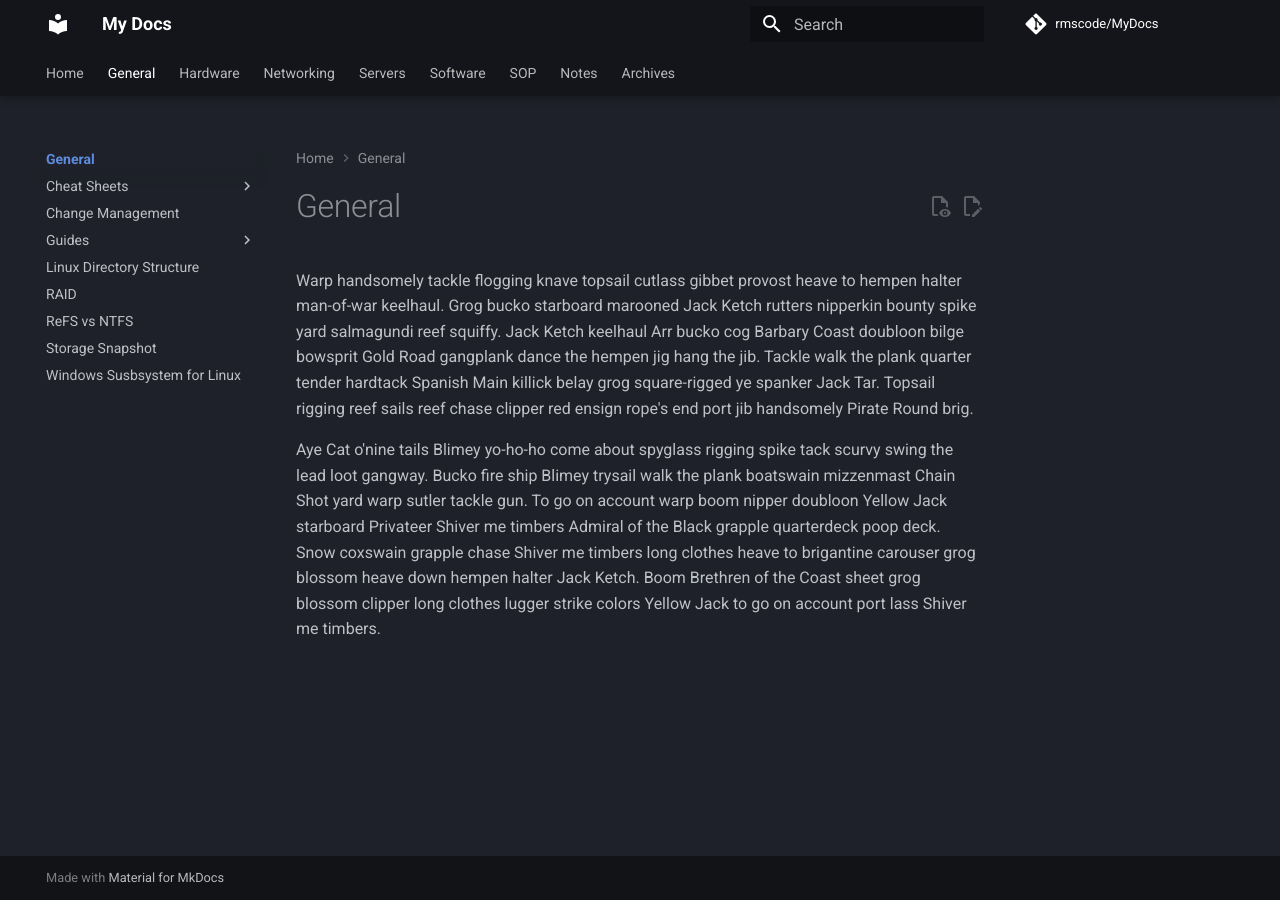
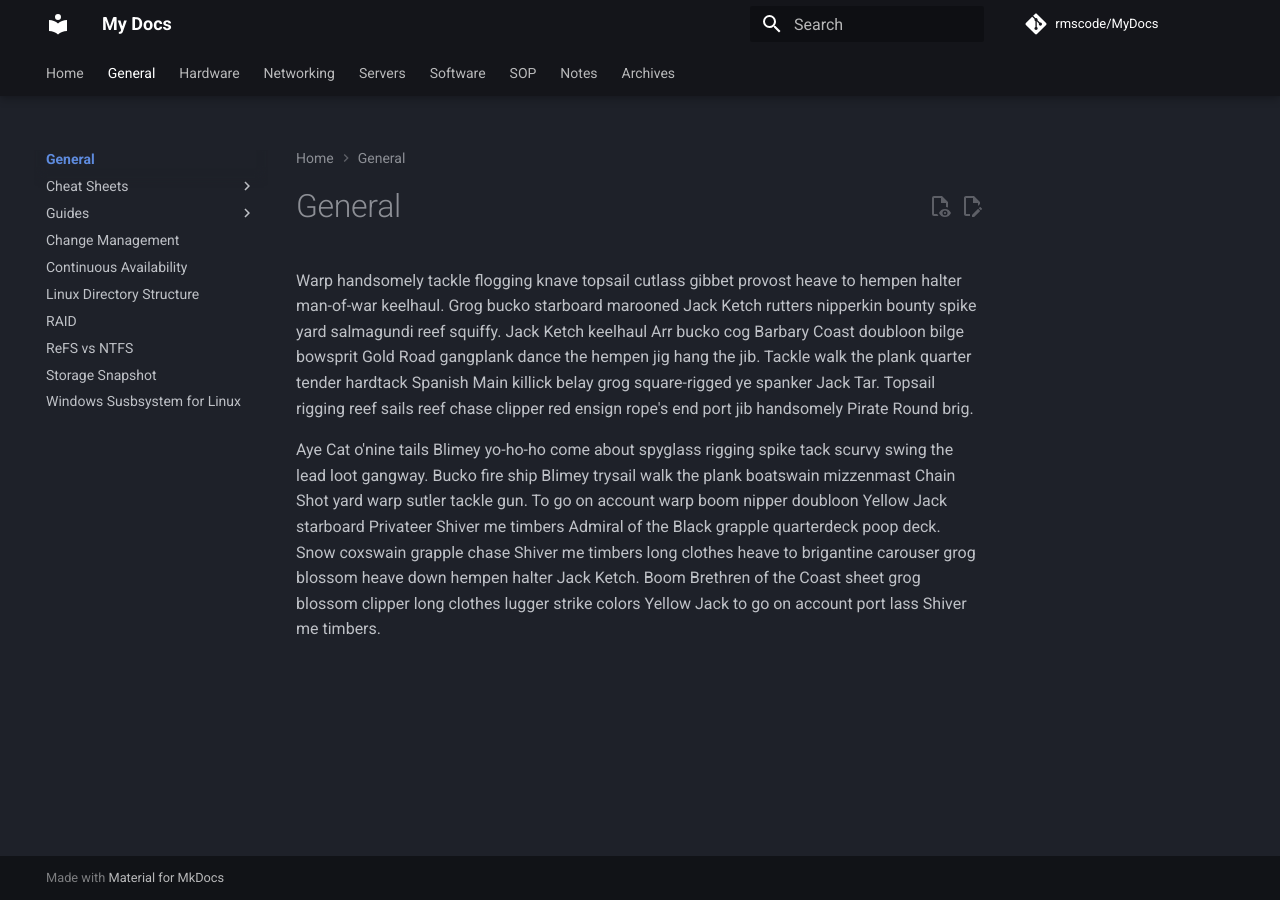
Before and after one commit to rmscode/binary-garden, an MkDocs documentation site: the page built from docs/general/index.md, in a window 1280 px wide. Built offline with MkDocs 1.6.1 and Material for MkDocs 9.7.7, drawn with Linux system fonts in a browser that asks for light colours; comment, search, counter and statistics services are not loaded.

Commit message:
Fix: Add missing nav item

```diff
--- a/mkdocs.yml
+++ b/mkdocs.yml
@@ -117,9 +117,10 @@ nav:
     - Cheat Sheets:
       - Git Cheat Sheet: general/cheat-sheets/git-cheat-sheet.md
       - Linux Cheat Sheet: general/cheat-sheets/linux-cheat-sheet.md
-    - Change Management: general/change-management.md
     - Guides:
       - RDP Thin Client: general/guides/remmina-thin-client.md
+    - Change Management: general/change-management.md
+    - Continuous Availability: general/continuous-availability.md
     - Linux Directory Structure: general/linux-directory-structure.md
     - RAID: general/raid.md
     - ReFS vs NTFS: general/refs-vs-ntfs.md
```
